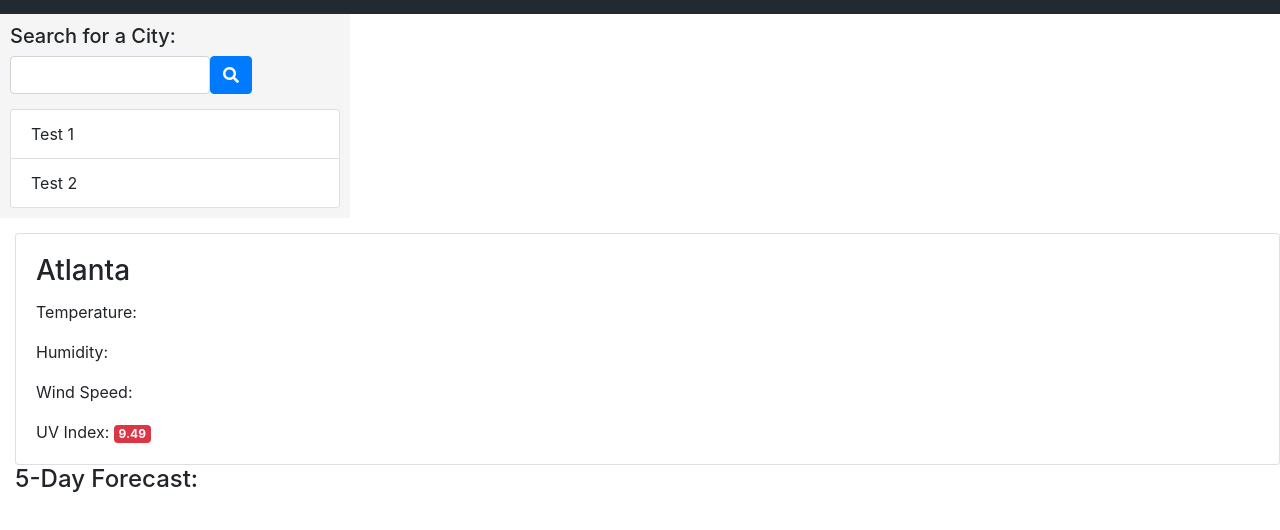
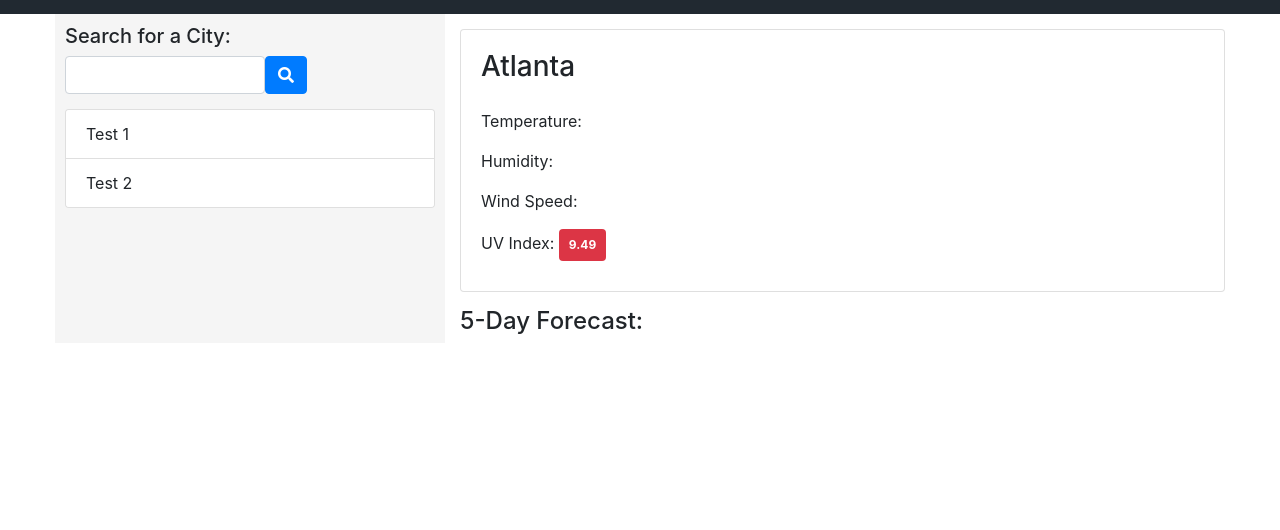
Before and after one commit to mjsouthcott/06-weather-dashboard, a plain HTML site: page index.html in a window 1280 px wide. Shown: the part 56-586 px from the top of the page. Drawn offline with nearby package versions, Linux system fonts and the light colour scheme.

Commit message:
Work on layout

```diff
--- a/css/style.css
+++ b/css/style.css
@@ -9,6 +9,12 @@ h1 {
     padding-top: 5px;
 }
 
+.container,
+.col {
+    padding-left: 0px;
+    padding-right: 0px;
+}
+
 .float-left {
     float: left;
 }
@@ -17,8 +23,7 @@ h1 {
     float: right;
 }
 
-aside {
-    width: 350px;
+.aside {
     background-color: whitesmoke;
     padding: 10px;
 }
@@ -28,7 +33,11 @@ h5 {
 }
 
 .form-control {
-    width: 200px;
+    max-width: 200px;
+    margin-bottom: 15px;
+}
+
+.btn {
     margin-bottom: 15px;
 }
 
@@ -39,6 +48,20 @@ h5 {
 #content {
     padding-top: 15px;
     padding-left: 15px;
-    width: 100%;
-    display: inline-block;
 }
+
+.card-body {
+    padding-bottom: 30px;
+}
+
+.card-body h3 {
+    margin-bottom: 25px;
+}
+
+.badge {
+    padding: 10px;
+}
+
+#current-weather {
+    margin-bottom: 15px;
+}
--- a/index.html
+++ b/index.html
@@ -16,7 +16,9 @@
     <header>
         <h1>Weather Dashboard</h1>
     </header>
-    <aside class="float-left">
+    <div class="container">
+        <div class="row">
+            <div class="col col-4 aside float-left">
                 <form>
                     <label for="city-search"><h5>Search for a City:</h5></label><br>
                     <input class="form-control float-left" type="text" id="city-search" name="city-search">
@@ -28,7 +30,8 @@
                         <li class="list-group-item">Test 2</li>
                     </ul>
                 </div>
-    </aside>
+            </div>
+            <div class="col">
                 <div id="content">
                     <div class="card" id="current-weather">
                         <div class="card-body">
@@ -43,6 +46,9 @@
                         <h4>5-Day Forecast:</h4>
                     </div>
                 </div>
+            </div>
+        </div>
+    </div>
     <script src="https://code.jquery.com/jquery-3.4.1.min.js"></script>
     <script src="https://cdnjs.cloudflare.com/ajax/libs/moment.js/2.24.0/moment.min.js"></script>
     <script src="js/script.js"></script>
```
Lines whose indentation alone changed are shown as unchanged.
